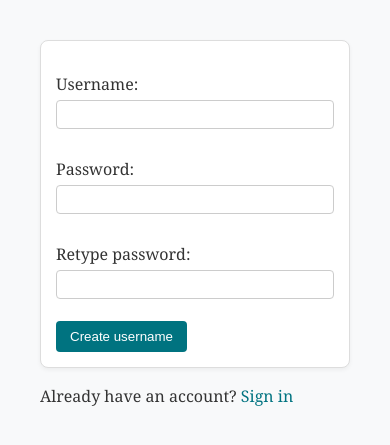
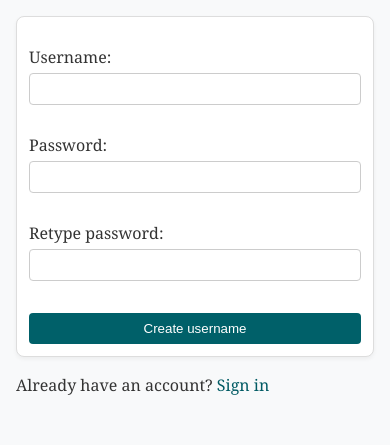
Before and after one commit to bananinas/TripTracker, a Flask app: page /register in a window 390 px wide. Shown: the top 445 px of the page. Run offline with Flask 3, Linux system fonts and the light colour scheme.

Commit message:
some clean up, update css

```diff
--- a/reports.py
+++ b/reports.py
@@ -52,7 +52,6 @@ def get_images(report_id):
     return db.query(sql, [report_id])
 
 def delete_image(image_id, username):
-    # check that report belongs to user where pic is located
     sql = """
         DELETE FROM report_images
         WHERE id = ?
--- a/schema.sql
+++ b/schema.sql
@@ -13,7 +13,7 @@ CREATE TABLE reports (
     country     TEXT,
     section     TEXT,
     theme       TEXT,
-    created_at  TIMESTAMP DEFAULT CURRENT_TIMESTAMP,-- automatically saves date and time of when row was created --
+    created_at  TIMESTAMP DEFAULT CURRENT_TIMESTAMP,
     FOREIGN KEY(username) REFERENCES users(username)
 );
 
@@ -51,6 +51,6 @@ CREATE TABLE report_images (
 );
 
 CREATE TABLE countries (
-    code TEXT PRIMARY KEY,   -- eg "FI"
-    name TEXT NOT NULL       -- eg "Finland"
+    code TEXT PRIMARY KEY,
+    name TEXT NOT NULL
 );
--- a/static/style.css
+++ b/static/style.css
@@ -13,7 +13,7 @@ h1, h2, h3 {
 
 
 a {
-  color: #007380;
+  color: #005a63;
   text-decoration: none;
 }
 
@@ -45,7 +45,7 @@ input[type="text"], input[type="password"], textarea, select {
 }
 
 input[type="submit"], input[type="button"] {
-  background-color: #007380;
+  background-color: #006069;
   color: white;
   border: none;
   padding: 8px 14px;
@@ -107,9 +107,9 @@ hr {
   list-style: none;        /* removes bulletpoint */
   padding: 10px 14px;
   margin: 12px 0;
-  background-color: #e6fffa;
-  border: 1px solid #13443f;
-  color: #006d75;
+  background-color: #d9f3f1;
+  border: 1px solid #004e54;
+  color: #003f44;
   border-radius: 6px;
   font-family: Arial, sans-serif;
   font-size: 0.95em;
@@ -118,3 +118,46 @@ hr {
 .flash-messages li {
   margin: 0;
 }
+
+@media (max-width: 700px) {
+
+  body {
+    margin: 16px;
+    font-size: 1rem;
+  }
+
+  h1 {
+    font-size: 1.6rem;
+  }
+
+  h2 {
+    font-size: 1.3rem;
+  }
+
+  h3 {
+    font-size: 1.1rem;
+  }
+
+  form {
+    max-width: 100%;
+    padding: 12px;
+  }
+
+  textarea {
+    font-size: 1rem;
+  }
+
+  input[type="text"],
+  input[type="password"],
+  textarea,
+  select {
+    font-size: 1rem;
+  }
+
+  input[type="submit"],
+  input[type="button"] {
+    width: 100%;
+    margin-top: 10px;
+  }
+
+}
```
Also changed, not shown: app.py (+6 -6 lines).
